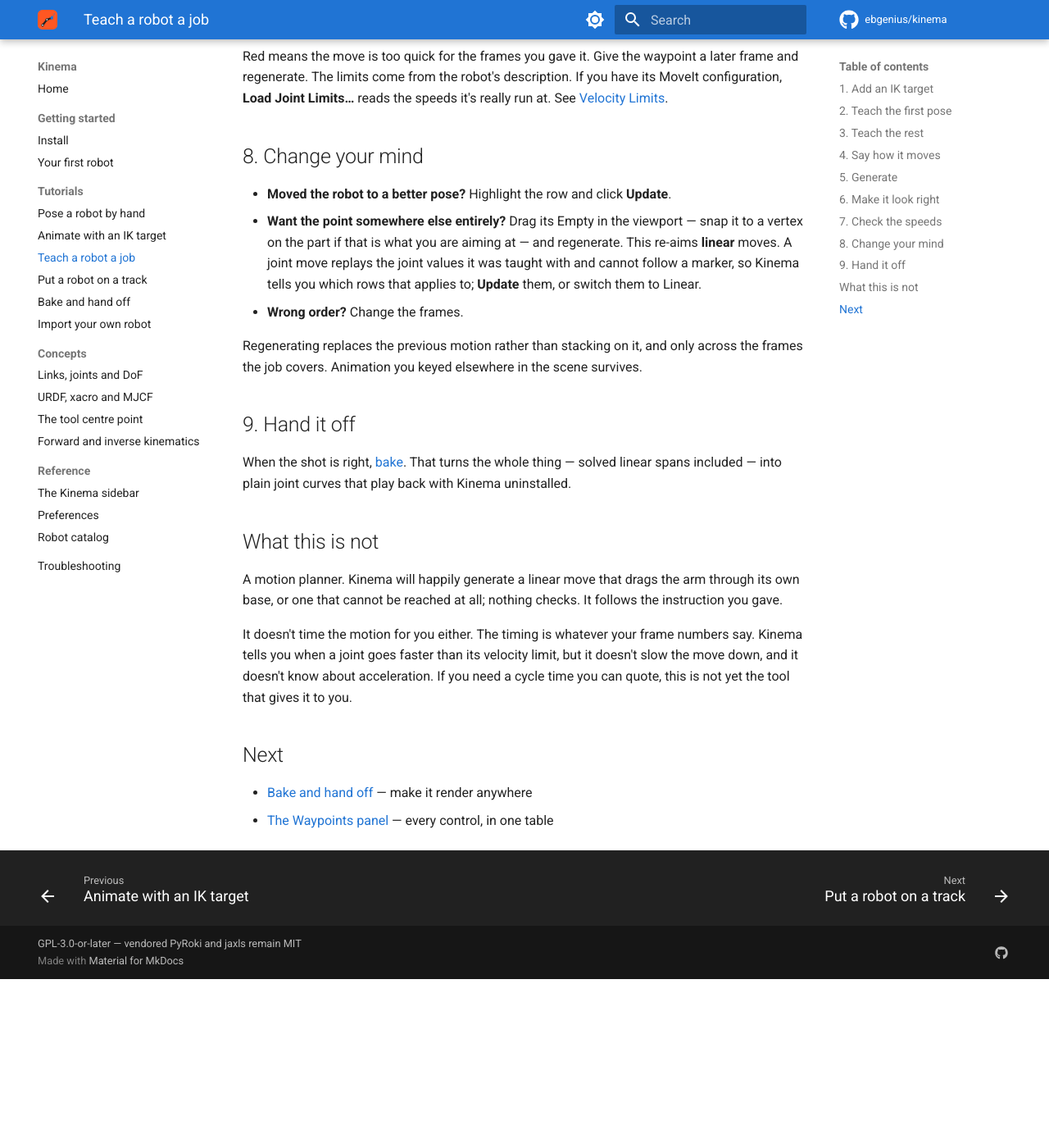
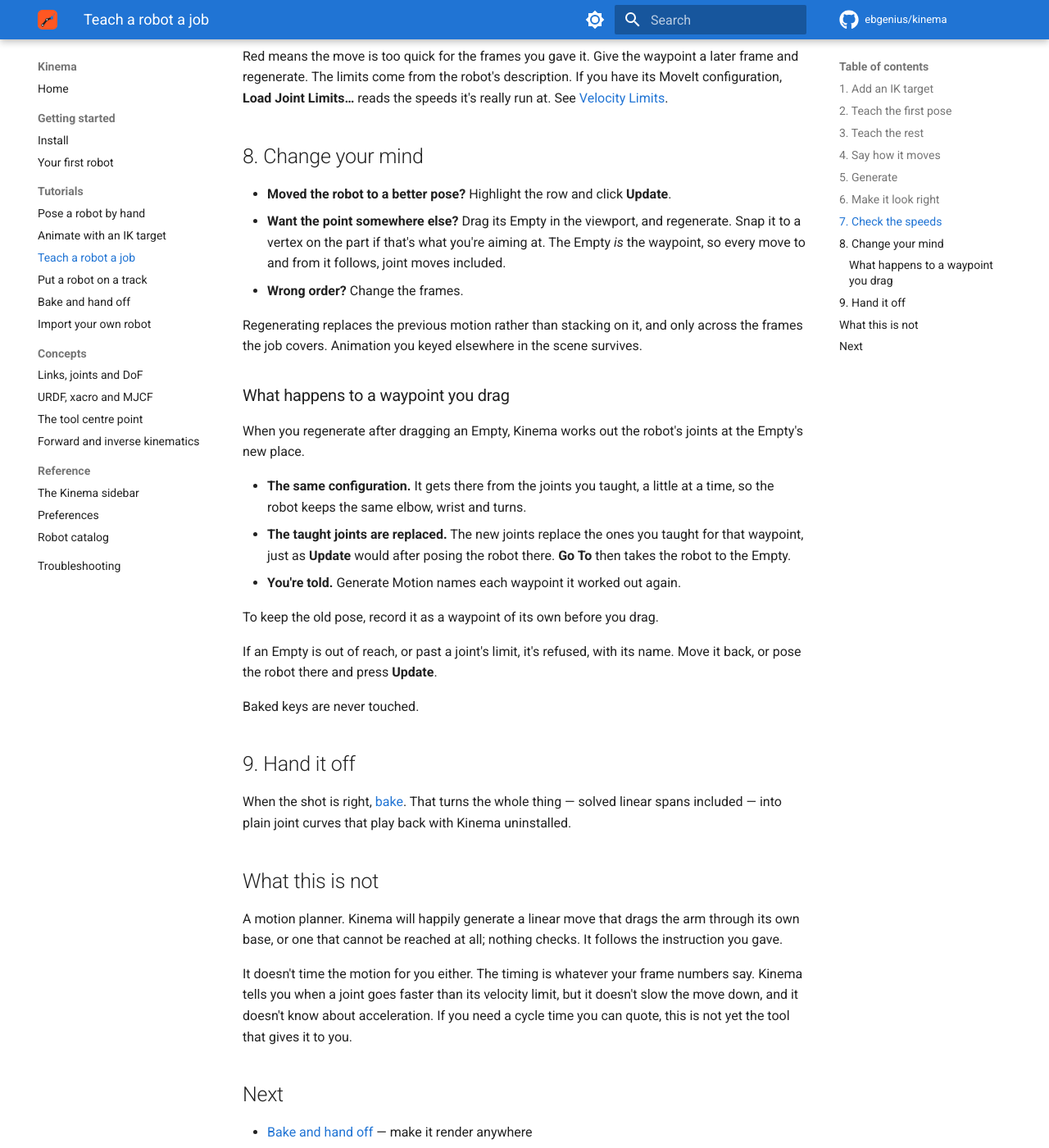
Before and after one commit to ebgenius/kinema, an MkDocs documentation site: the page built from docs/tutorials/teach-a-job.md, in a window 1280 px wide and 1400 px high, scrolled down 3331 px. Shown: the whole window at 82% size. Built offline with MkDocs 1.6.1 and Material for MkDocs 9.7.7, drawn with Linux system fonts in a browser that asks for light colours; comment, search, counter and statistics services are not loaded; before the commit the page ends 4525 px from its top, so only the background shows below that.

Commit message:
Explain that a waypoint's marker is the waypoint
Dragging a waypoint's Empty re-aims every move to and from it at the next
Generate Motion, joint moves included, and the joints worked out at the new
place replace the ones taught. Teach a job gains a section on what happens to
a dragged waypoint, and the sidebar reference drops the note that a joint move
can't follow its marker.

Co-Authored-By: Claude Opus 5.5 <noreply@anthropic.com>
Claude-Session: https://claude.ai/code/session_01STDGr2TSt3t9R2wRg1mgJD

```diff
--- a/docs/tutorials/teach-a-job.md
+++ b/docs/tutorials/teach-a-job.md
@@ -119,15 +119,32 @@ configuration, **Load Joint Limits…** reads the speeds it's really run at. See
 ## 8. Change your mind
 
 - **Moved the robot to a better pose?** Highlight the row and click **Update**.
-- **Want the point somewhere else entirely?** Drag its Empty in the viewport — snap it to a
-  vertex on the part if that is what you are aiming at — and regenerate. This re-aims
-  **linear** moves. A joint move replays the joint values it was taught with and cannot
-  follow a marker, so Kinema tells you which rows that applies to; **Update** them, or switch
-  them to Linear.
+- **Want the point somewhere else?** Drag its Empty in the viewport, and regenerate. Snap it
+  to a vertex on the part if that's what you're aiming at. The Empty *is* the waypoint, so
+  every move to and from it follows, joint moves included.
 - **Wrong order?** Change the frames.
 
 Regenerating replaces the previous motion rather than stacking on it, and only across the
 frames the job covers. Animation you keyed elsewhere in the scene survives.
+
+### What happens to a waypoint you drag
+
+When you regenerate after dragging an Empty, Kinema works out the robot's joints at the
+Empty's new place.
+
+- **The same configuration.** It gets there from the joints you taught, a little at a time,
+  so the robot keeps the same elbow, wrist and turns.
+- **The taught joints are replaced.** The new joints replace the ones you taught for that
+  waypoint, just as **Update** would after posing the robot there. **Go To** then takes the
+  robot to the Empty.
+- **You're told.** Generate Motion names each waypoint it worked out again.
+
+To keep the old pose, record it as a waypoint of its own before you drag.
+
+If an Empty is out of reach, or past a joint's limit, it's refused, with its name. Move it
+back, or pose the robot there and press **Update**.
+
+Baked keys are never touched.
 
 ## 9. Hand it off
 
```
Also changed, not shown: docs/reference/sidebar.md (+4 -5 lines).
